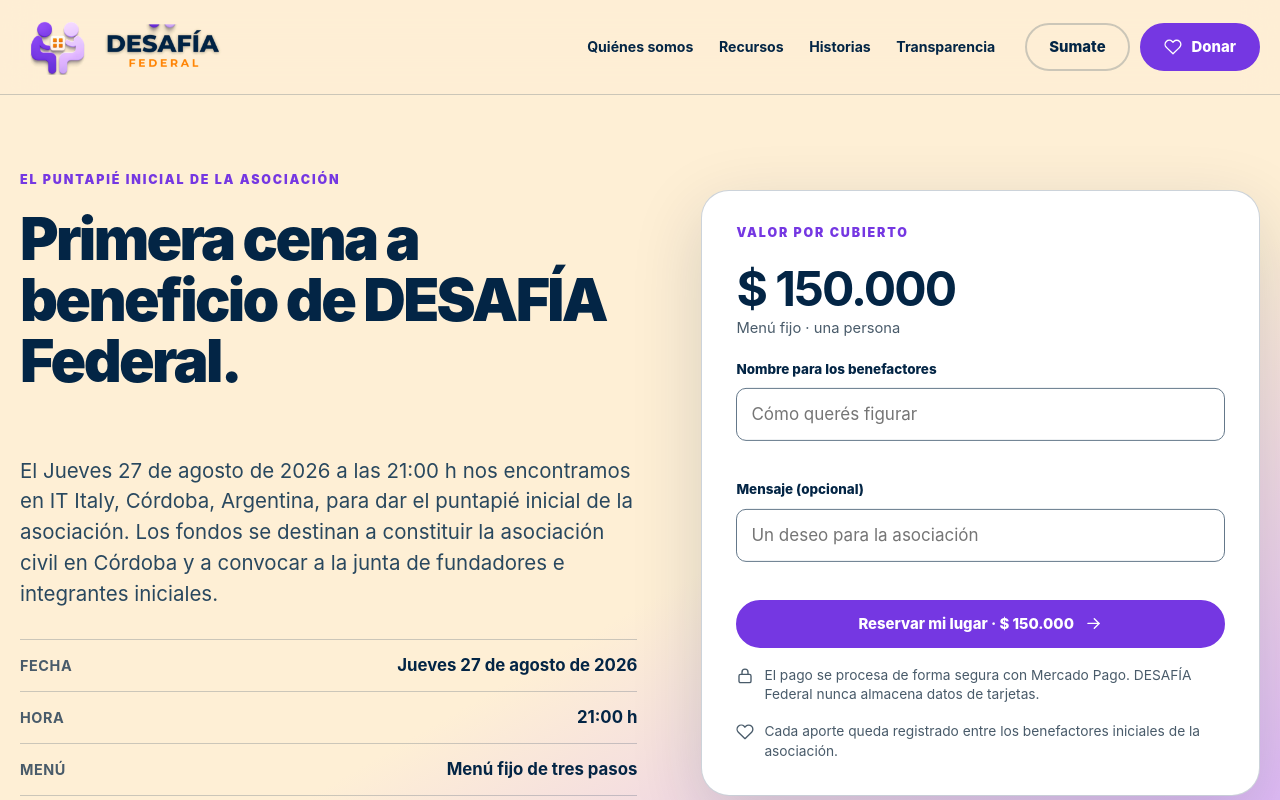
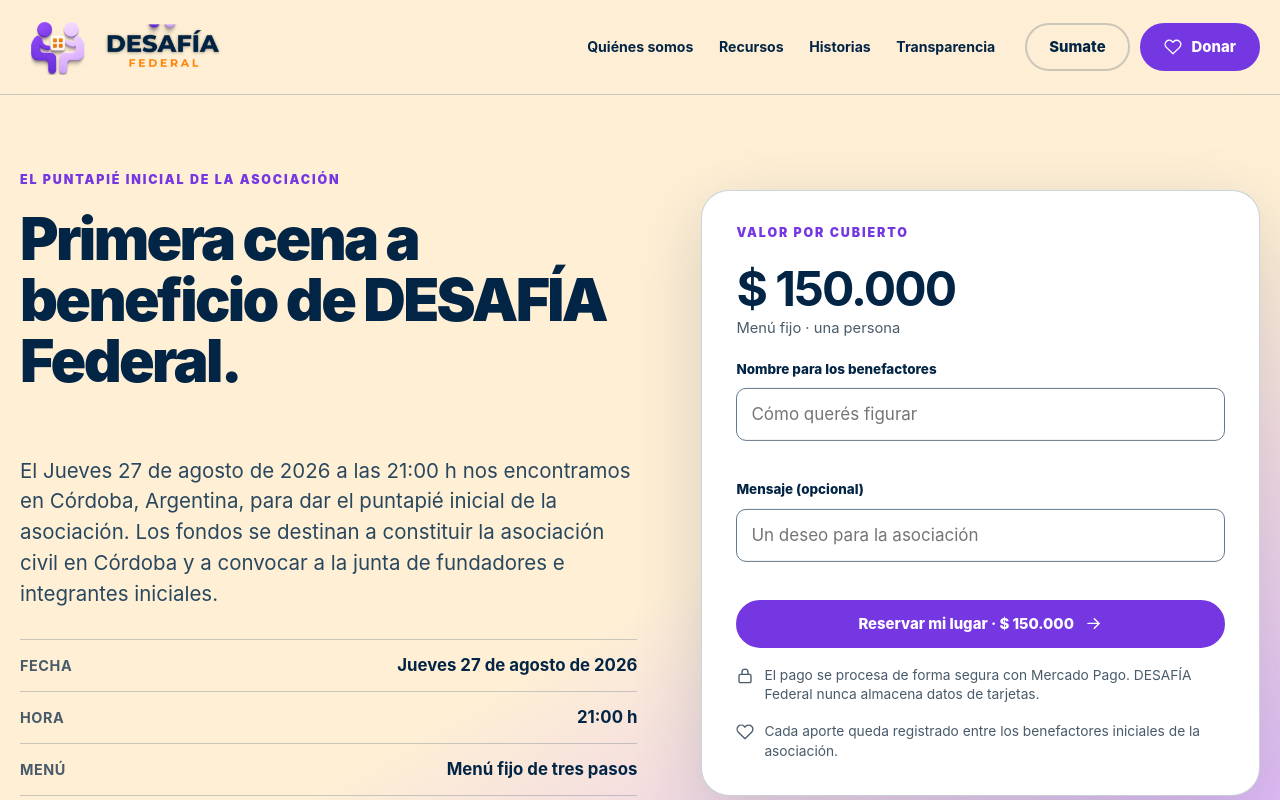
Before and after one commit to desafia-federal/desafia-web, a Next.js app: page /participar in a window 1280 px wide. Shown: the top 800 px of the page. Built offline with nearby package versions, Linux system fonts and the light colour scheme; no server answers.

Commit message:
refactor: eliminar mención del lugar de encuentro en la página participar
Continúa la simplificación del texto para generalizar el contenido y hacerlo más adaptable.

```diff
--- a/src/app/participar/page.tsx
+++ b/src/app/participar/page.tsx
@@ -49,8 +49,7 @@
 
           <div className="dinner-hero__details">
             <p className="dinner-hero__lead">
-              El {benefitDinner.dateLabel} a las {benefitDinner.timeLabel} nos encontramos en{" "}
-              {benefitDinner.venue}, {benefitDinner.city}, para dar el puntapié inicial de la
+              El {benefitDinner.dateLabel} a las {benefitDinner.timeLabel} nos encontramos en {benefitDinner.city}, para dar el puntapié inicial de la
               asociación. {benefitDinner.purpose}
             </p>
             <ul className="dinner-hero__facts">
```
